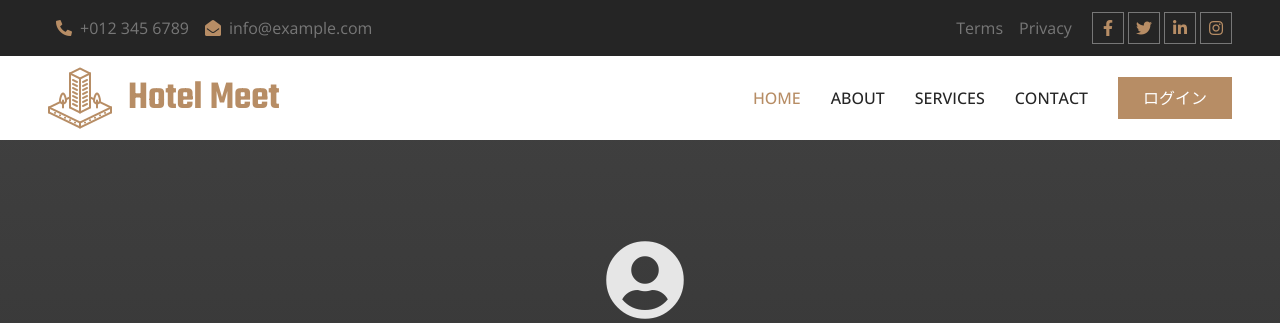
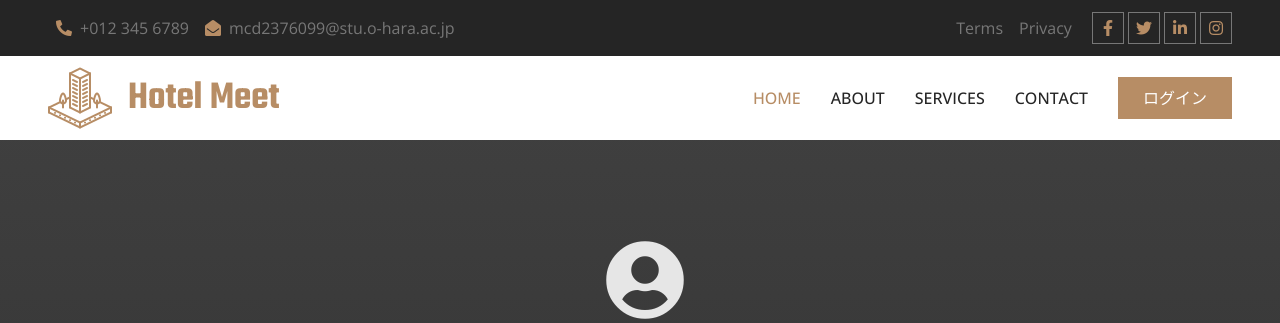
Before and after one commit to dojinkakao/Myapp, a Django app: page /signup/ in a window 1280 px wide. Shown: the top 323 px of the page. Run offline with Django 4.2, Linux system fonts and the light colour scheme; some libraries are stand-ins or nearby versions.

Commit message:
second commit

```diff
--- a/accounts/views.py
+++ b/accounts/views.py
@@ -1,6 +1,7 @@
 from django.shortcuts import render
 from django.views.generic import CreateView, TemplateView
 from .forms import CustomUserCreationForm
+from django.contrib.auth.views import LoginView, LogoutView
 from django.urls import reverse_lazy
 
 # Create your views here.
@@ -21,3 +22,9 @@ class SignUpView(CreateView):
 class SignUpSuccessView(TemplateView):
 
   template_name = "signup_success.html"
+
+class LoginView(LoginView):
+  template_name = 'login.html'
+
+class LogoutView(LogoutView):
+  template_name = 'login.html'
--- a/hotelmeet/templates/base.html
+++ b/hotelmeet/templates/base.html
@@ -47,7 +47,7 @@
             <div class="col-lg-7 px-5 text-start">
                 <div class="h-100 d-inline-flex align-items-center py-3 me-3">
                     <a class="text-body px-2" href="tel:+0123456789"><i class="fa fa-phone-alt text-primary me-2"></i>+012 345 6789</a>
-                    <a class="text-body px-2" href="mailto:info@example.com"><i class="fa fa-envelope-open text-primary me-2"></i>info@example.com</a>
+                    <a class="text-body px-2" href="mailto:info@example.com"><i class="fa fa-envelope-open text-primary me-2"></i>mcd2376099@stu.o-hara.ac.jp</a>
                 </div>
             </div>
             <div class="col-lg-5 px-5 text-end">
--- a/hotelmeet/views.py
+++ b/hotelmeet/views.py
@@ -9,8 +9,5 @@ class IndexView(TemplateView):
   # 1ページに表示するレコード件数を設定
   paginate_by = 4
 
-class LoginView(TemplateView):
-  template_name = 'login.html'
-
 class ContactView(TemplateView):
   template_name = 'contact.html'
```
Also changed, not shown: db.sqlite3.
